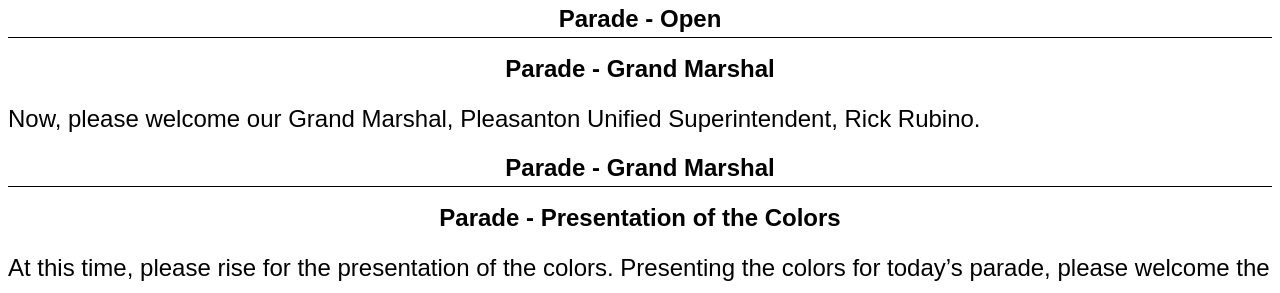
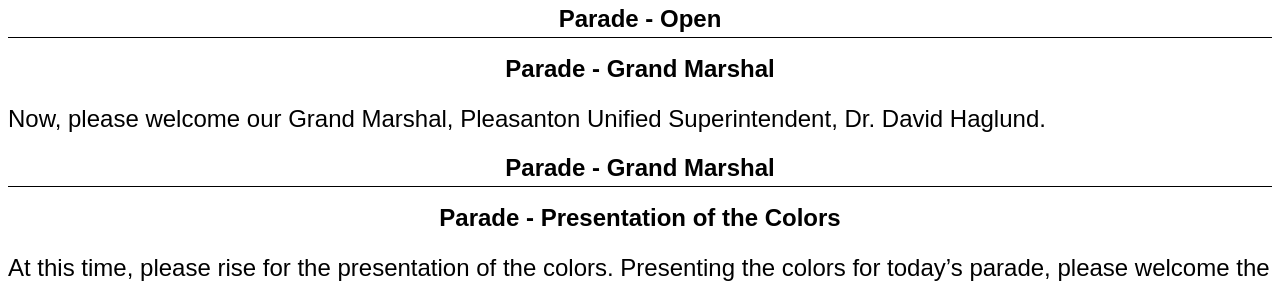
Before and after one commit to ericberdahl/band-review, a Jekyll site: the page built from parade.html, in a window 1280 px wide and 900 px high. Shown: the part 183-476 px from the top of the window. Built offline with Jekyll 4.4.1, drawn with Linux system fonts in a browser that asks for light colours.

Commit message:
Updated PUSD superintendent.

```diff
--- a/_data/parade.yml
+++ b/_data/parade.yml
@@ -1,4 +1,4 @@
-grand_marshall: "Pleasanton Unified Superintendent, Rick Rubino"
+grand_marshall: "Pleasanton Unified Superintendent, Dr. David Haglund"
 colors: "the color guard from Veterans of Foreign Wars Post 6298"
 
 awards_time: "three o'clock in the Amador High School Stadium"
```
